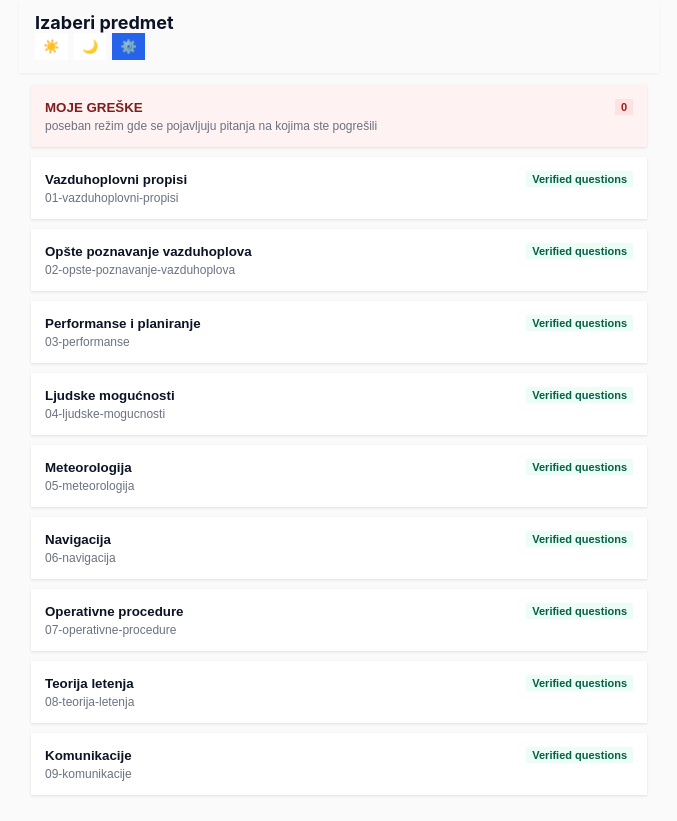
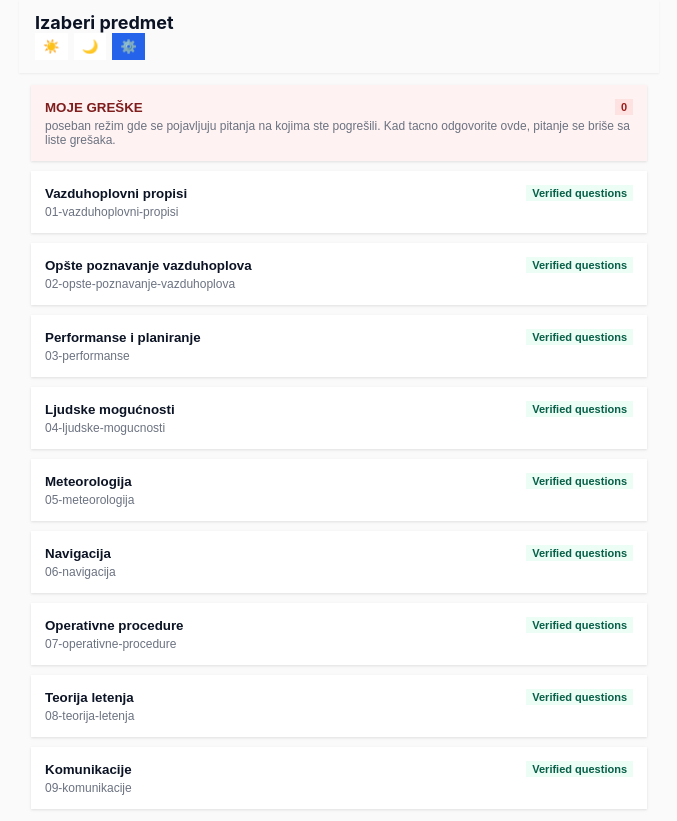
Before and after one commit to pshox/ppl2025, a Svelte app: page / in a window 1280 px wide. Shown: the whole page, without its empty margins (301-978 px from the left). Built offline with nearby package versions, Linux system fonts and the light colour scheme.

Commit message:
Update error mode description

```diff
--- a/src/components/SubjectSelect.svelte
+++ b/src/components/SubjectSelect.svelte
@@ -53,7 +53,7 @@
           <div class="title">MOJE GREŠKE</div>
           <span class="badge badge-error" aria-label="Greške" title="Pitanja na kojima ste pogrešili">{errorsCount}</span>
         </div>
-        <div class="id">poseban režim gde se pojavljuju pitanja na kojima ste pogrešili</div>
+        <div class="id">poseban režim gde se pojavljuju pitanja na kojima ste pogrešili. Kad tacno odgovorite ovde, pitanje se briše sa liste grešaka.</div>
       </button>
       {#each subjects as s}
         <button class="tile" on:click={() => goTo(s.id)}>
```
